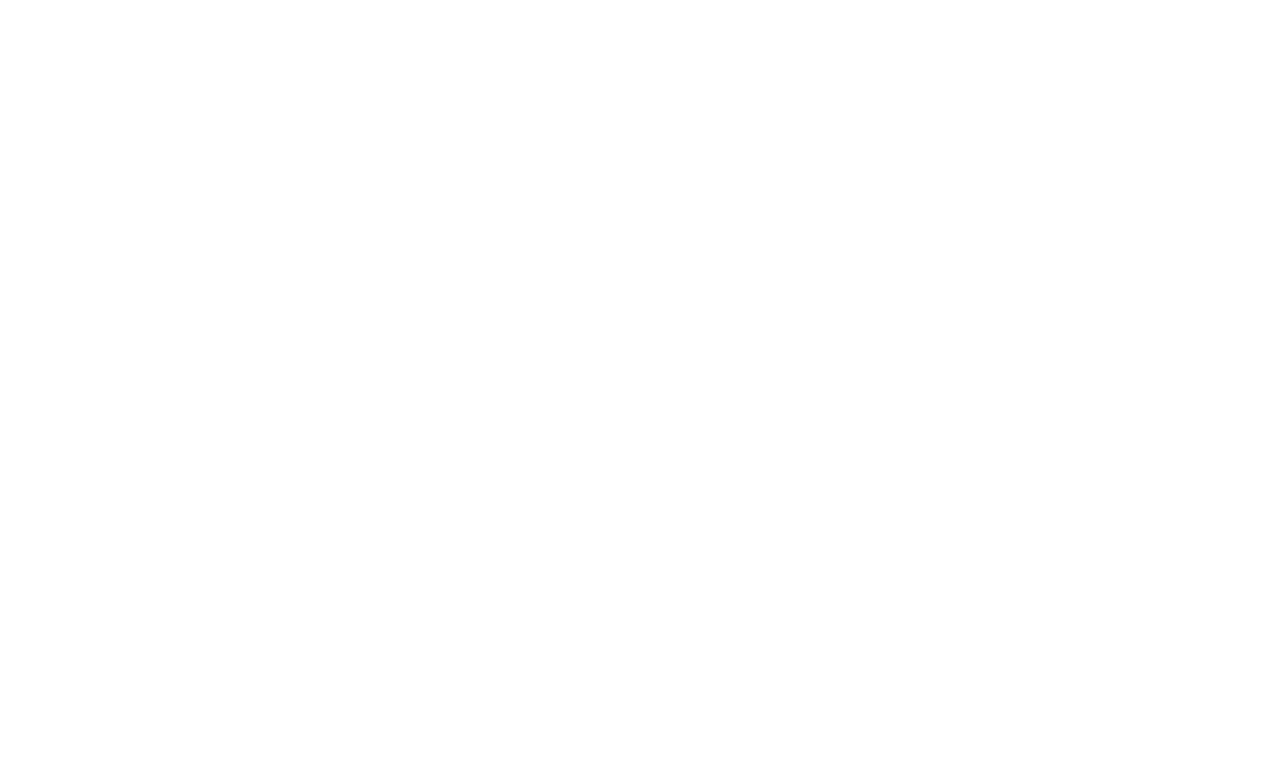
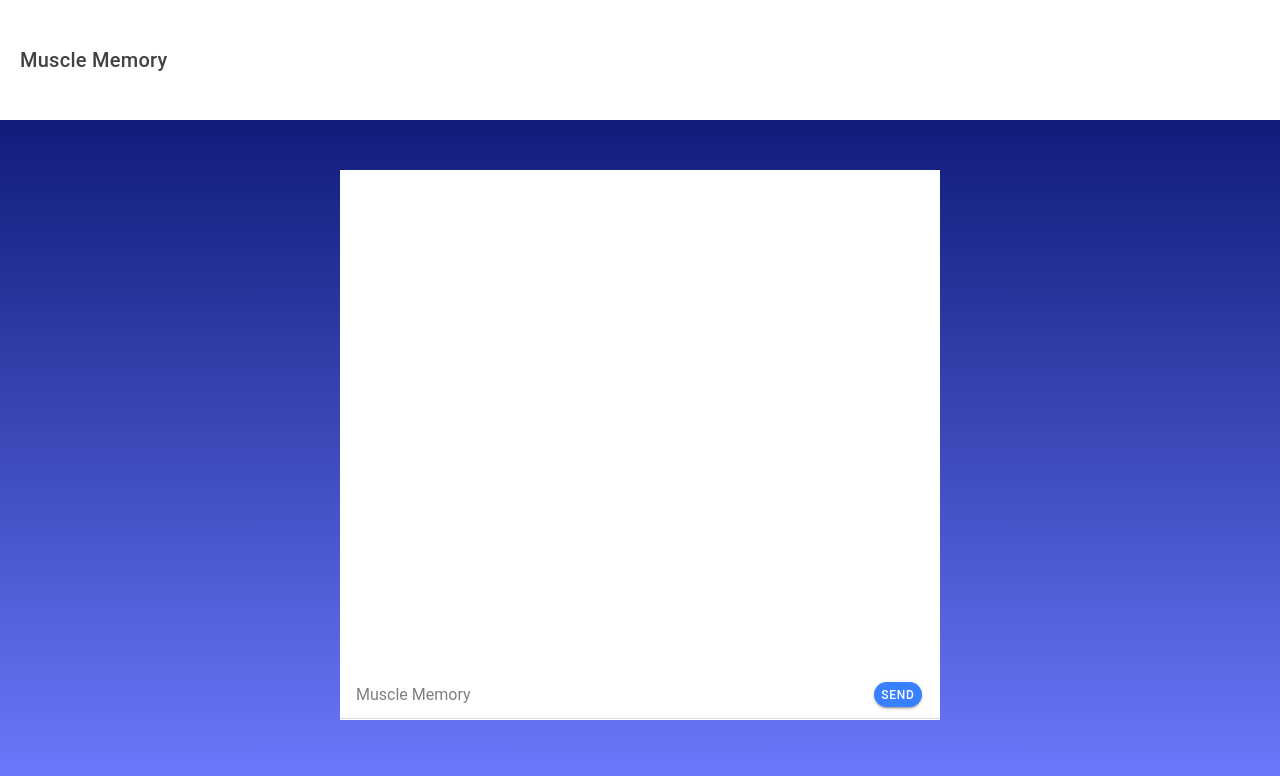
Before and after one commit to mbruckert/muscle-memory, a React (Create React App) app: page /Home in a window 1280 px wide. Shown: the top 776 px of the page. Built offline with nearby package versions, Linux system fonts and the light colour scheme.

Commit message:
Changes to Home/questionnaire were made.

```diff
--- a/package.json
+++ b/package.json
@@ -26,6 +26,7 @@
     "react-router": "^5.2.0",
     "react-router-dom": "^5.2.0",
     "react-scripts": "^5.0.0",
+    "react-virtuoso": "^4.1.0",
     "typescript": "^4.1.3",
     "web-vitals": "^0.2.4",
     "workbox-background-sync": "^5.1.4",
--- a/src/App.tsx
+++ b/src/App.tsx
@@ -2,7 +2,7 @@
 import { IonApp, IonRouterOutlet, setupIonicReact } from '@ionic/react';
 import { IonReactRouter } from '@ionic/react-router';
 
-import Home from './pages/home.js';
+import Home from './pages/Home.js';
 import Login from "./pages/login"
 import Questionnaire from "./pages/questionnaire"
 import Signup from "./pages/signup"
--- a/src/pages/Home.css
+++ b/src/pages/Home.css
@@ -7,15 +7,20 @@
     margin-top: 50px
   }
 
+  .send{
+
+    margin-left: 500px;
+    padding-bottom: 200px;
+
+  }
+
 .messageBox{
-  margin-top: 685px;
+  margin-top: 500px;
   width: 600px;
   height: 50px
 }
 
-ion-fab {
-  padding-left: 520px ;
-}
+
 
 .botTextBox{
   width: 100px;
--- a/src/pages/Home.js
+++ b/src/pages/Home.js
@@ -1,11 +1,30 @@
-import { IonContent, IonHeader, IonPage, IonTitle, IonToolbar, getAssetPath, IonFooter, IonInput } from '@ionic/react';
-import './home.css';
+import { IonContent, IonHeader, IonPage, IonTitle, IonToolbar, getAssetPath, IonFooter, IonInput, IonTab, IonFab, IonIcon, IonButton } from '@ionic/react';
+import './Home.css';
 
 function Home() {
   return (
 
     <IonPage>
-    </IonPage>
+      <IonContent fullscreen>
+        <IonToolbar>
+          <IonHeader>
+          <IonTitle> Muscle Memory </IonTitle>
+          </IonHeader>
+            </IonToolbar>
+              <div className='chat'>
+
+                <div className='messageBox'>
+
+                    <ion-item>
+                  <ion-input placeholder="Muscle Memory"></ion-input>
+                  <IonButton shape="round">send</IonButton>
+                </ion-item>
+
+                </div>
+
+              </div>
+            </IonContent>
+          </IonPage>
 
     );
 };
--- a/src/pages/questionnaire.js
+++ b/src/pages/questionnaire.js
@@ -1,5 +1,5 @@
 import { IonContent, IonHeader, IonPage, IonTitle, IonToolbar } from '@ionic/react';
-import ExploreContainer from '../components/ExploreContainer';
+import { Virtuoso } from 'react-virtuoso';
 import './questionnaire.css';
 
 function Questionnaire() {
```
Also changed, not shown: 1 other file (tests, documents, lock files or other folders).
